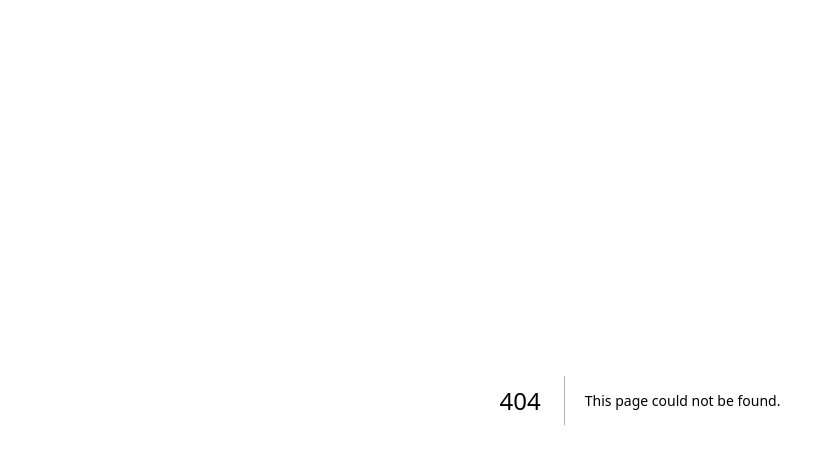
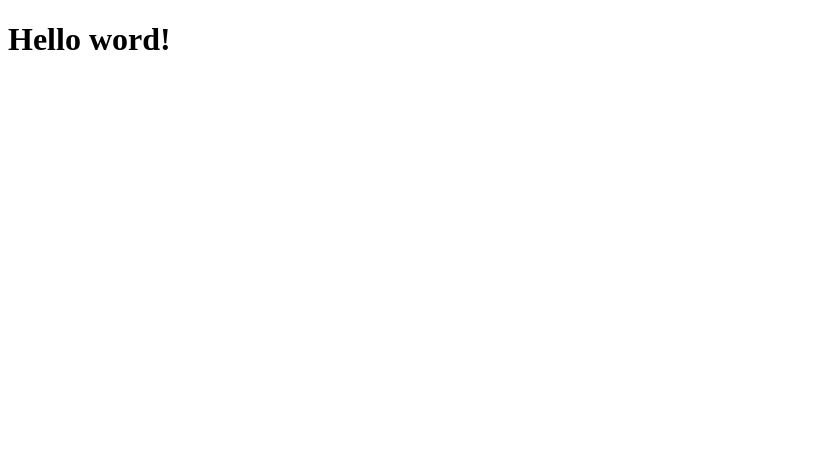
Before and after one commit to Maria-Eduarda90/authentication-with-firebase, a Next.js app: page /home in a window 1280 px wide. Before the commit this address had no page. Shown: the top 464 px of the page, without its empty margins (0-835 px from the left). Built offline with nearby package versions, Linux system fonts and the light colour scheme.

Commit message:
home page added

```diff
--- /dev/null
+++ b/src/pages/home/index.tsx
@@ -0,0 +1,5 @@
+export default function Home(){
+    return(
+        <h1>Hello word!</h1>
+    );
+}
```
Also changed, not shown: src/pages/home/styles.module.scss (added).
